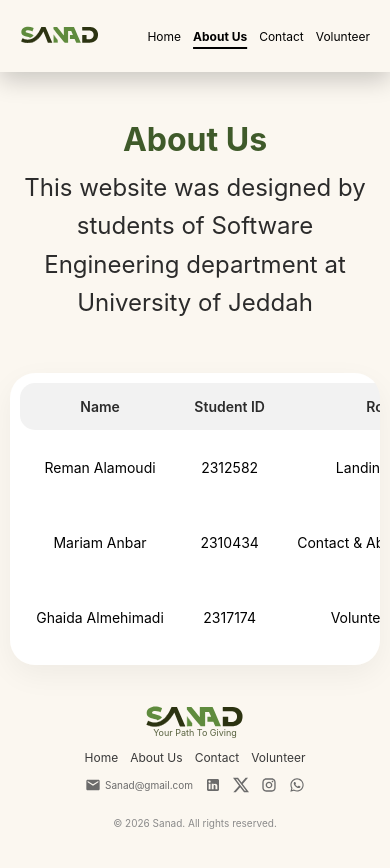
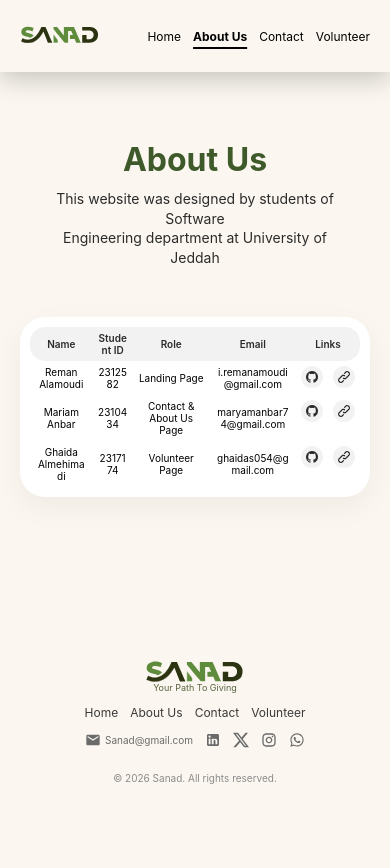
Before and after one commit to r-omar71/Sanad, a plain HTML site: page pages/about.html in a window 390 px wide. After the commit the page ends 844 px from the top, so only its background shows below. Drawn offline with Linux system fonts and the light colour scheme.

Commit message:
fixing the table in about us page

```diff
--- a/css/About.css
+++ b/css/About.css
@@ -62,6 +62,7 @@ nav img{
     text-align: center;
     margin: 50px 0;
     margin-top: 100px;
+    width: 100%;
 }
 .about-us h1{
     font-size: 52px !important;
@@ -76,12 +77,14 @@ nav img{
     line-height: 1.6;
 }
 .table-container{
-    overflow: hidden;
+
     background-color: #FFFFFF;
     padding: 30px;
     border-radius: 25px;
     box-shadow: 0 10px 30px rgba(0, 0, 0, 0.05);
-    width: 1000px;
+    width: 100%;
+    max-width: 900px;
+
 
 }
 table{
@@ -89,15 +92,16 @@ table{
     border-collapse: separate;
     border-spacing: 0;
     text-align: center;
-    table-layout: auto;
+
 }
 table th{
     background-color: #f2f2f2;
     padding: 15px 10px;
     color: #2B2B2B;
     font-weight: 600;
-    font-size: 14px !important;
-    white-space: nowrap;
+    font-size: 14px;
+    white-space: normal;
+    word-break: break-word;
 }
 table th:first-child{
     border-radius: 15px 0 0 15px;
@@ -107,9 +111,10 @@ table th:last-child{
 }
 tbody td{
     padding: 20px 10px;
-    font-size: 14px !important;
+    font-size: 14px;
     vertical-align: middle;
-    white-space: nowrap;
+    white-space: normal;
+    word-break: break-word;
 }
 .links-cell{
     display: flex;
@@ -124,16 +129,12 @@ tbody td{
     height: 35px;
     background-color: #f2f2f2;
     border-radius: 50%;
-    text-decoration: none;
-    overflow: hidden;
-    position: relative;
+
 }
 .icon-link img{
     width: 20px;
     height: auto;
-    object-fit: contain;
-    font-size: 8px;
-    display: block;
+
 }
 
     /*footer Styling*/
@@ -141,7 +142,7 @@ footer{
     margin: 40px;
     margin-bottom: 20px;
     width: 90%;
-
+    margin-top: auto;
 }
 .footer-top{
     display: flex;
@@ -193,43 +194,64 @@ footer{
     /*Responsive Layout*/
 
     @media screen and (max-width:872px){
-        body{
-            padding: 30px 15px;
-        }
-        .table-container{
-            width: 100%;
-            max-width: 95vw;
-            overflow-x: auto;
-            display: block;
-            padding: 20px;
-        }
-        table{
-            min-width: 800px;
-        }
 
+    .table-container{
+        padding: 20px;
+    }
+    table th,
+    table td{
+        font-size: 14px;
+        padding: 8px;
+    }
+    .icon-link{
+        width: 30px;
+        height: 30px;
+    }
+    .icon-link img{
+        width: 16px;
+    }
+}
         /*footer query*/
     .footer-top{
-        display: grid;
-        grid-template-columns: 1fr 1fr;
-        justify-content: center;
+        display: flex;
+        align-items: center;
+        justify-content: space-between;
     }
     .footer-socials{
         grid-column: 2 span;
         justify-content: center;
         margin-top: 12px;
     }
+
+@media screen and (max-width:690px) {
+    .table-container{
+        padding: 15px;
     }
-@media screen and (max-width:690px) {
+    table th,
+    table td{
+        font-size: 12px;
+        padding: 6px;
+    }
+    .icon-link{
+        width: 26px;
+        height: 26px;
+    }
+    .icon-link img{
+        width: 14px;
+    }
     .about-us h1{
         font-size: 36px !important;
     }
     .about-us p{
-        font-size: 24px !important;
+        font-size: 16px;
+        max-width: 90%;
+        padding: 0 10px;
     }
+
         /*nav query*/
     .nav-links{
         gap: 20px;
-        font-size: 14px;
+        font-size: 12px;
     }
        /*footer query*/
     .footer-top{
@@ -250,17 +272,28 @@ footer{
 }
 
 @media screen and (max-width: 475px) {
-    body{
-        padding: 20px 10px;
+
+    .table-container{
+        padding: 10px;
+    }
+    table th,
+    table td{
+        font-size: 10px;
+        padding: 5px;
+    }
+    .icon-link{
+        width: 22px;
+        height: 22px;
+    }
+    .icon-link img{
+        width: 12px;
     }
     .about-us h1{
         font-size: 32px !important;
     }
     .about-us p{
-        font-size: 22px;
-    }
-    .table-container{
-        padding: 10px;
+        font-size: 14px;
+        line-height: 1.4;
     }
 
      /*nav query*/
```
Also changed, not shown: css/Contact.css (+28 -4 lines), pages/contact.html (+1 -0 lines).
